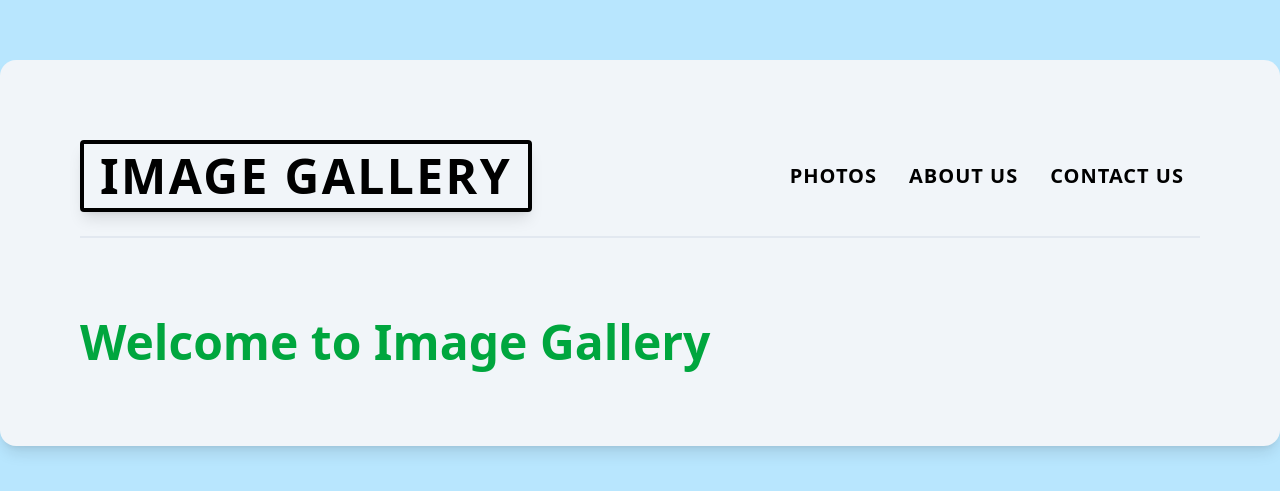
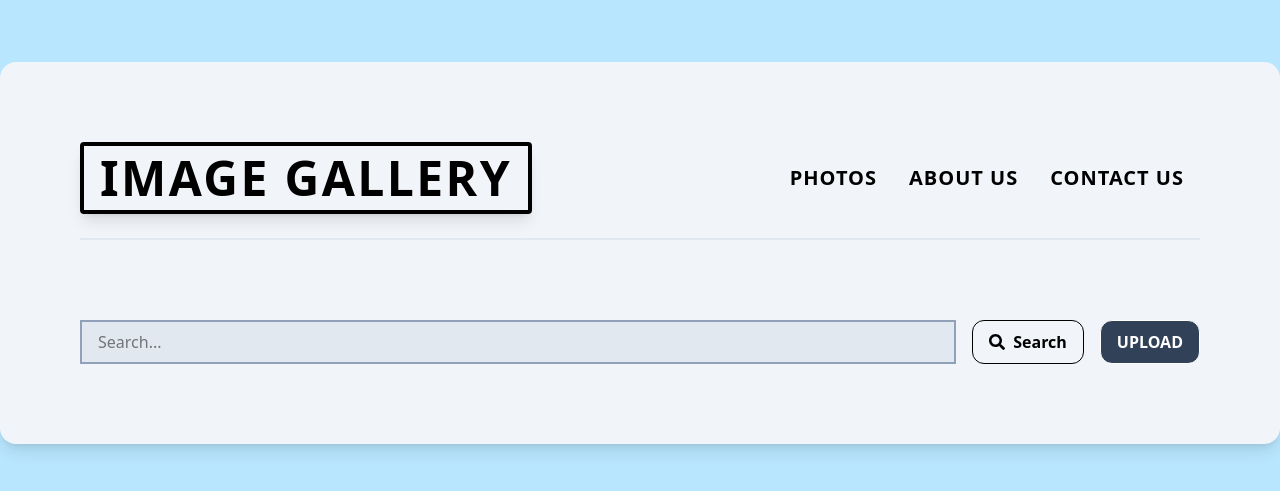
Before and after one commit to Khalid-Sifullah-Siam/image-gallery, a Next.js app: page / in a window 1280 px wide. Shown: the part 147-638 px from the top of the page. Built offline with nearby package versions, Linux system fonts and the light colour scheme.

Commit message:
feat: add react-icons and HeroSection component
- Add react-icons package for icon usage
- Create and integrate HeroSection component to replace static welcome text
- Update package.json and package-lock.json for dependency management

```diff
--- a/package.json
+++ b/package.json
@@ -11,7 +11,8 @@
   "dependencies": {
     "next": "16.2.12",
     "react": "19.2.4",
-    "react-dom": "19.2.4"
+    "react-dom": "19.2.4",
+    "react-icons": "^5.7.0"
   },
   "devDependencies": {
     "@tailwindcss/postcss": "^4",
--- /dev/null
+++ b/src/Components/HeroSection/HeroSection.tsx
@@ -0,0 +1,24 @@
+import { FaSearch } from "react-icons/fa";
+
+
+const HeroSection = () => {
+    return (
+        <div className="w-full grid lg:flex gap-4">
+
+
+           <input type="text" placeholder="Search..." className="inline-block w-10/12 py-2 px-4 bg-slate-200 border-2 border-slate-400 focus:outline-none" />
+          <button className="flex justify-center items-center gap-2 border py-2 px-4 cursor-pointer rounded-xl">
+               <FaSearch />
+            <span className="font-bold">Search</span>
+            </button>
+
+
+
+        <button className="font-bold text-white border px-4 bg-slate-700 cursor-pointer rounded-xl hover:bg-slate-950 active:translate-y-0.5 transition-all duration-150">
+          UPLOAD
+        </button>
+        </div>
+    );
+};
+
+export default HeroSection;
--- a/src/app/page.tsx
+++ b/src/app/page.tsx
@@ -1,3 +1,4 @@
+import HeroSection from "@/Components/HeroSection/HeroSection";
 import Navbar from "@/Components/Navbar/Navbar";
 
 export default function Home() {
@@ -5,9 +6,8 @@ export default function Home() {
     <main className="flex justify-center items-center min-h-screen bg-sky-200">
       <div className="w-full max-w-screen-2xl mx-auto p-20 bg-slate-100 rounded-2xl shadow-lg">
         <Navbar />
-        <h1 className="text-5xl font-bold text-green-600">
-          Welcome to Image Gallery
-        </h1>
+        <HeroSection />
+
       </div>
     </main>
   );
```
Also changed, not shown: 1 other file (tests, documents, lock files or other folders).
